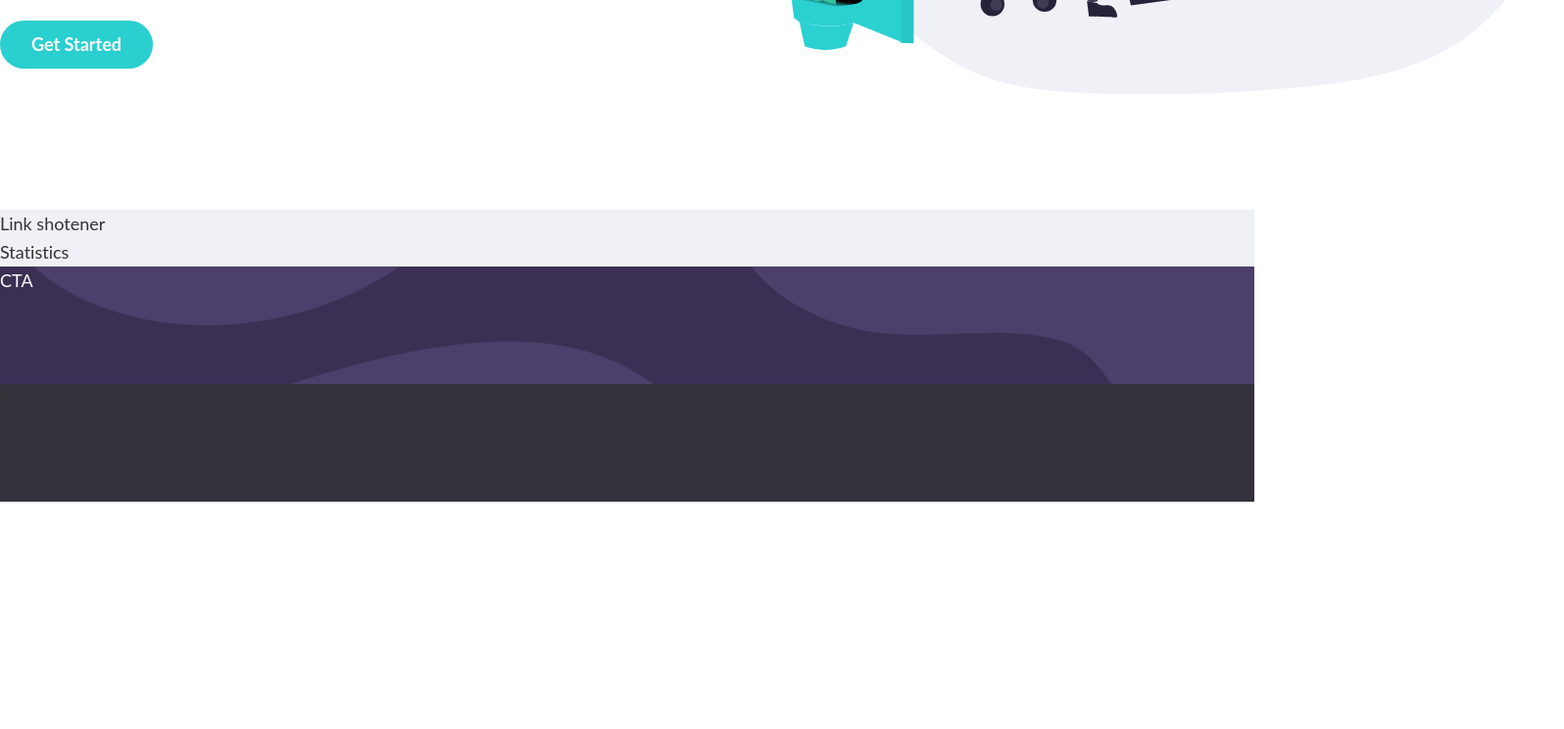
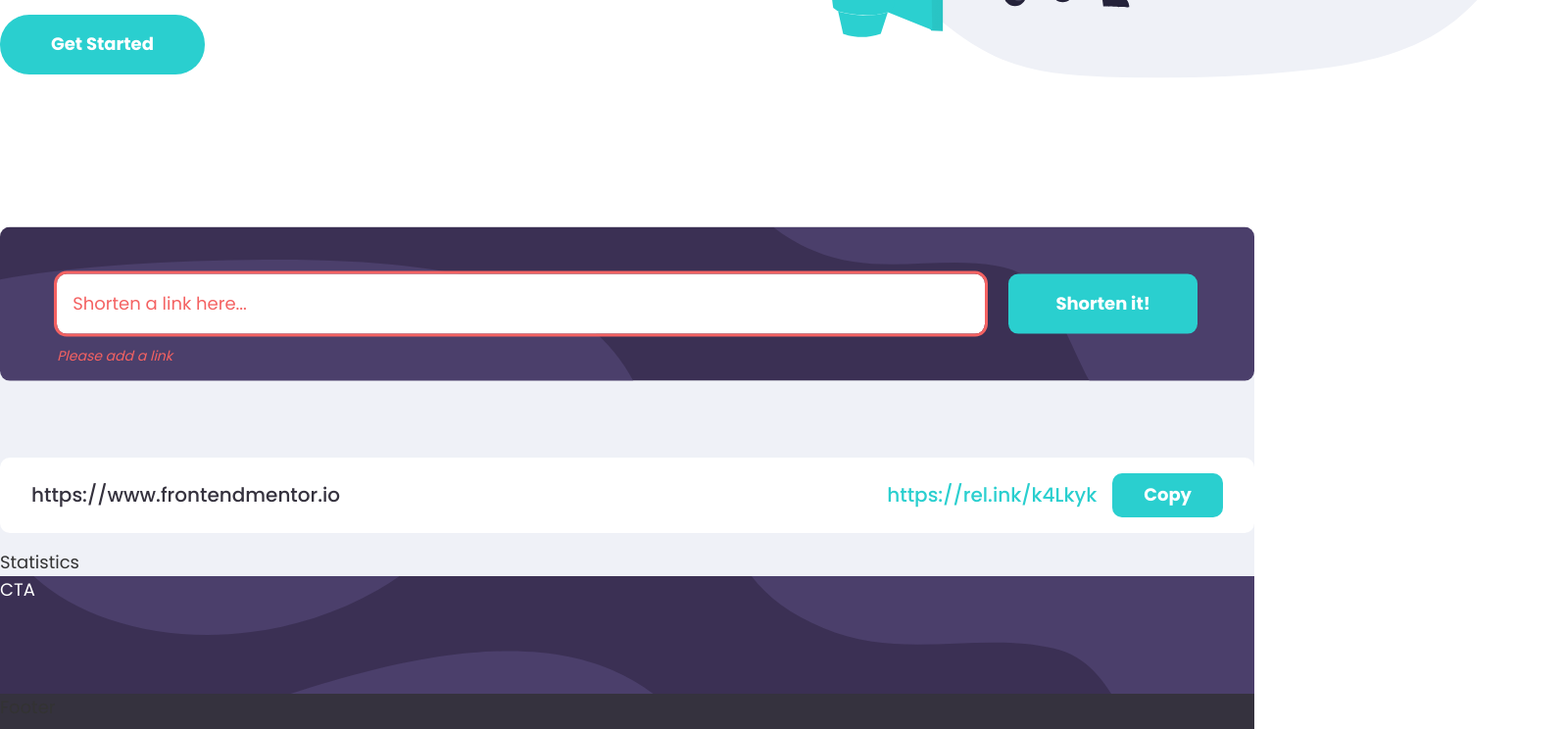
Before and after one commit to nastaj/shortly, a plain HTML site: page index.html in a window 1280 px wide. Shown: the part 586-1330 px from the top of the page at 98% size, 1596 px wide, since content can reach past the window. Before the commit the page ends 1098 px from the top, so only its background shows below. Drawn offline with Linux system fonts and the light colour scheme.

Commit message:
shortener section

```diff
--- a/index.html
+++ b/index.html
@@ -54,7 +54,34 @@
     </section>
 
     <section class="section-main">
-      <main class="container shortener">Link shotener</main>
+      <main class="container shortener">
+        <form action="#" class="shortener__form">
+          <div class="shortener__input-box">
+            <input
+              id="input-link"
+              type="text"
+              placeholder="Shorten a link here..."
+              class="shortener__input"
+              required
+            />
+            <label for="input-link" class="shortener__label"
+              >Please add a link</label
+            >
+          </div>
+          <button type="submit" class="btn-cta shortener__btn">
+            Shorten it!
+          </button>
+        </form>
+      </main>
+
+      <div class="container links">
+        <a href="#" class="links__before">https://www.frontendmentor.io</a>
+        <div class="links__after-box">
+          <a href="#" class="links__after">https://rel.ink/k4Lkyk</a>
+          <button class="btn-cta links__btn-copy">Copy</button>
+        </div>
+      </div>
+
       <section class="container stats">Statistics</section>
     </section>
 
--- a/scss/_base.scss
+++ b/scss/_base.scss
@@ -5,7 +5,7 @@ html {
 }
 
 body {
-  font-family: "Lato", sans-serif;
+  font-family: "Poppins", sans-serif;
   font-weight: variables.$font-weight--regular;
   font-size: variables.$font-default;
   line-height: 1.6;
@@ -26,9 +26,9 @@ body {
   font-weight: variables.$font-weight--bold;
   border-radius: 3rem;
   cursor: pointer;
-  transition: opacity 0.2s;
+  transition: all 0.2s;
 
   &:hover {
-    opacity: 0.5;
+    background-color: #9be3e2;
   }
 }
--- a/scss/_header.scss
+++ b/scss/_header.scss
@@ -4,6 +4,7 @@
   height: 80vh;
   display: flex;
   align-items: center;
+  margin-bottom: 9.6rem;
 
   &__paragraph {
     margin-top: 1rem;
@@ -12,7 +13,7 @@
 
   &__btn {
     margin-top: 2.4rem;
-    padding: 1rem 3.2rem;
+    padding: 1.6rem 5.2rem;
   }
 
   &__img-box {
--- /dev/null
+++ b/scss/_links.scss
@@ -0,0 +1,37 @@
+@use "variables";
+
+.links {
+  background-color: #fff;
+  padding: 1.6rem 3.2rem;
+  margin-bottom: 1.6rem;
+  border-radius: 1rem;
+  font-size: 2rem;
+
+  display: flex;
+  justify-content: space-between;
+  align-items: center;
+
+  &__before {
+    text-decoration: none;
+    font-weight: variables.$font-weight--medium;
+    color: variables.$color-gray-dark--1;
+  }
+
+  &__after-box {
+    display: flex;
+    align-items: center;
+  }
+
+  &__after {
+    text-decoration: none;
+    font-weight: variables.$font-weight--medium;
+    color: variables.$color-primary--cyan;
+    margin-right: 1.6rem;
+  }
+
+  &__btn-copy {
+    font-size: variables.$font-default;
+    padding: 0.8rem 3.2rem;
+    border-radius: 1rem;
+  }
+}
--- a/scss/_shortener.scss
+++ b/scss/_shortener.scss
@@ -1,2 +1,60 @@
-.section-shortener {
+@use "variables";
+
+.shortener {
+  background-color: variables.$color-primary--violet;
+  background-image: url(/images/bg-shorten-desktop.svg);
+  background-size: cover;
+  border-radius: 1rem;
+  padding: 4.8rem;
+  transform: translateY(-50%);
+
+  &__form {
+    display: flex;
+    justify-content: center;
+    gap: 2.4rem;
+  }
+
+  &__input-box {
+    flex: 0 1 80%;
+  }
+
+  &__input {
+    outline: none;
+    padding: 1.6rem;
+    width: 100%;
+    border: none;
+    border-radius: 1rem;
+    display: block;
+    position: relative;
+
+    &:invalid {
+      outline: 3px solid variables.$color-secondary;
+    }
+
+    &:invalid::placeholder {
+      color: variables.$color-secondary;
+    }
+  }
+
+  &__label {
+    color: variables.$color-secondary;
+    font-style: italic;
+    font-size: 1.4rem;
+    position: absolute;
+    transition: all 0.2s;
+
+    transform: translateY(-100%);
+    opacity: 0;
+  }
+
+  &__input:invalid + &__label {
+    transform: translateY(50%);
+    opacity: 1;
+  }
+
+  &__btn {
+    padding: 1.6rem 4.8rem;
+    border-radius: 1rem;
+    height: 50%;
+  }
 }
--- a/scss/main.scss
+++ b/scss/main.scss
@@ -7,6 +7,7 @@
 @forward "nav";
 @forward "header";
 @forward "shortener";
+@forward "links";
 @forward "stats";
 @forward "cta";
 @forward "footer";
```
Also changed, not shown: css/main.css, 1 other file.
